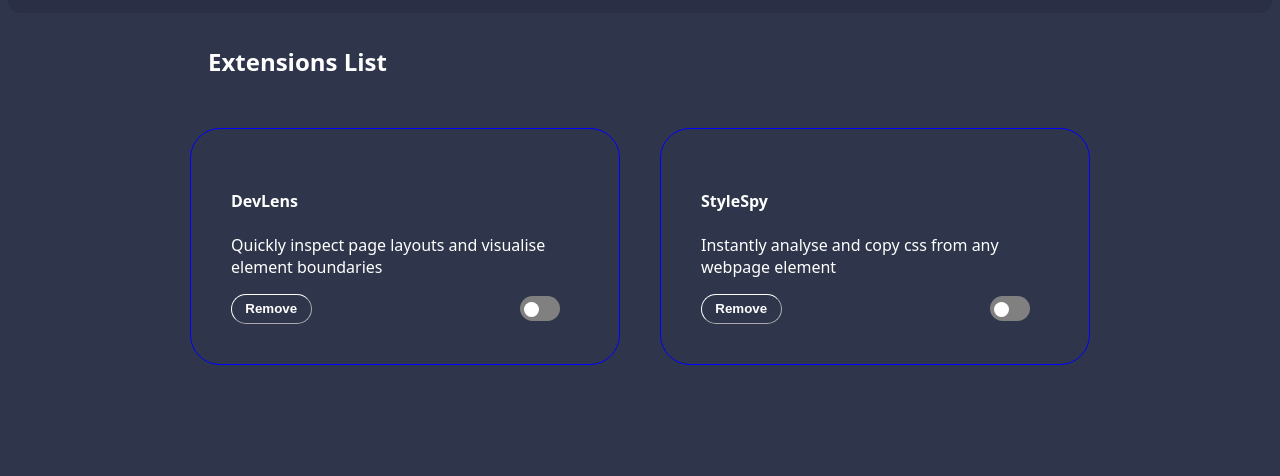
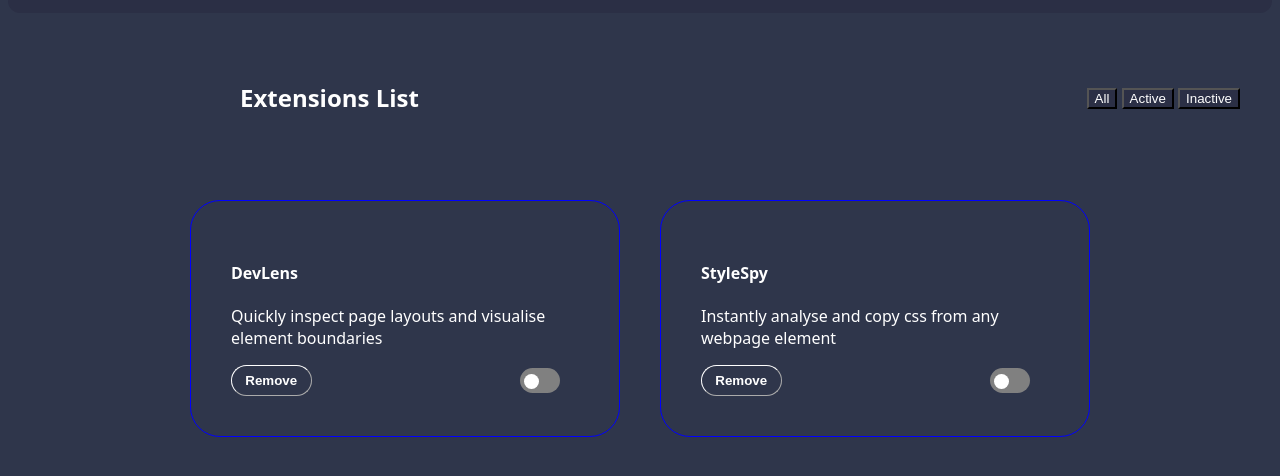
Before and after one commit to ArsalanAhme/BrowserManagerExtensionUI, a plain HTML site: page Main.html in a window 1280 px wide. Shown: the part 84-560 px from the top of the page. Drawn offline with Linux system fonts and the light colour scheme.

Commit message:
Created buttons to filter between active, inactive and all

```diff
--- a/Main.html
+++ b/Main.html
@@ -16,8 +16,17 @@
             <img src="assets/images/icon-sun.svg">
         </div>
     </nav>
+    <nav class="filter-bar">
+        <h2 id = "Extension-List-Header">Extensions List</h2>
+        <div>
+            <button type="button" class = "filter-buttons">All</button>
+            <button type="button" class = "filter-buttons">Active</button>
+            <button type="button" class = "filter-buttons">Inactive</button>
+        </div>
 
-    <h2 id = "Extension-List-Header">Extensions List</h2>
+
+    </nav>
+
 
     <div id = "Extension-Container">
 
--- a/style.css
+++ b/style.css
@@ -87,6 +87,24 @@ input:checked + .slider:before{
 
 }
 
+.filter-bar{
+    display: flex;
+    justify-content: space-between;
+    align-items: center;
+    padding: 1rem 2rem;
+    margin-bottom: 2rem;
+    margin-top: 1.5rem;
+    border-radius: 12px;
+
+
+}
+
+.filter-buttons{
+    background-color: #2B2F45;
+    color: white;
+
+
+}
 
 
 
@@ -140,6 +158,6 @@ input:checked + .slider:before{
     align-items: center;
 }
 
-.theme-toggle{
+/* .theme-toggle{
 
-}
+} */
```
